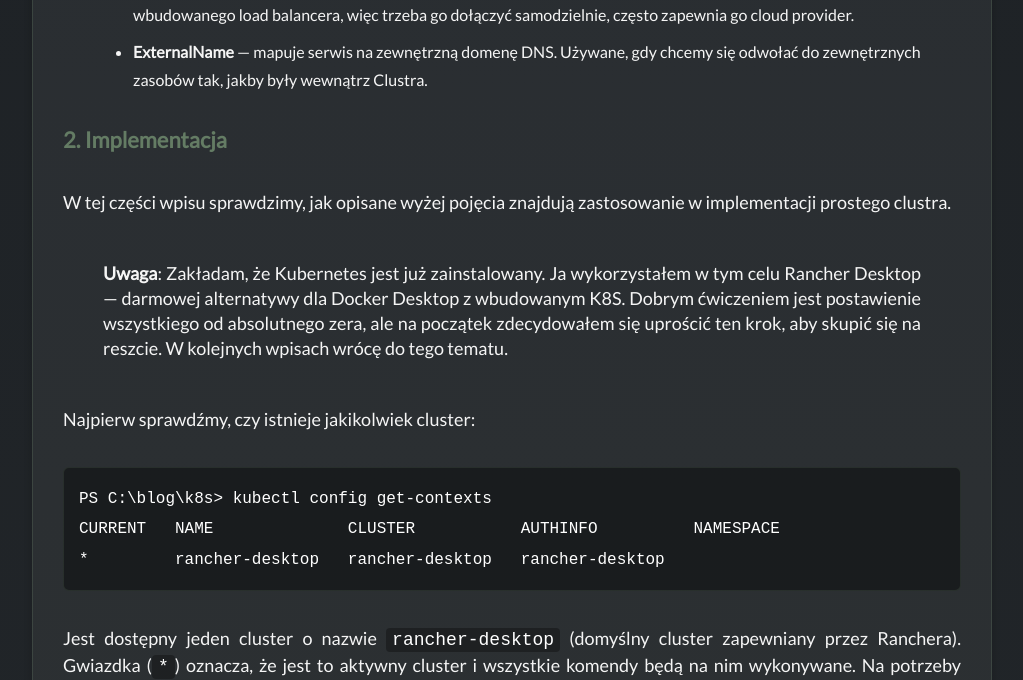
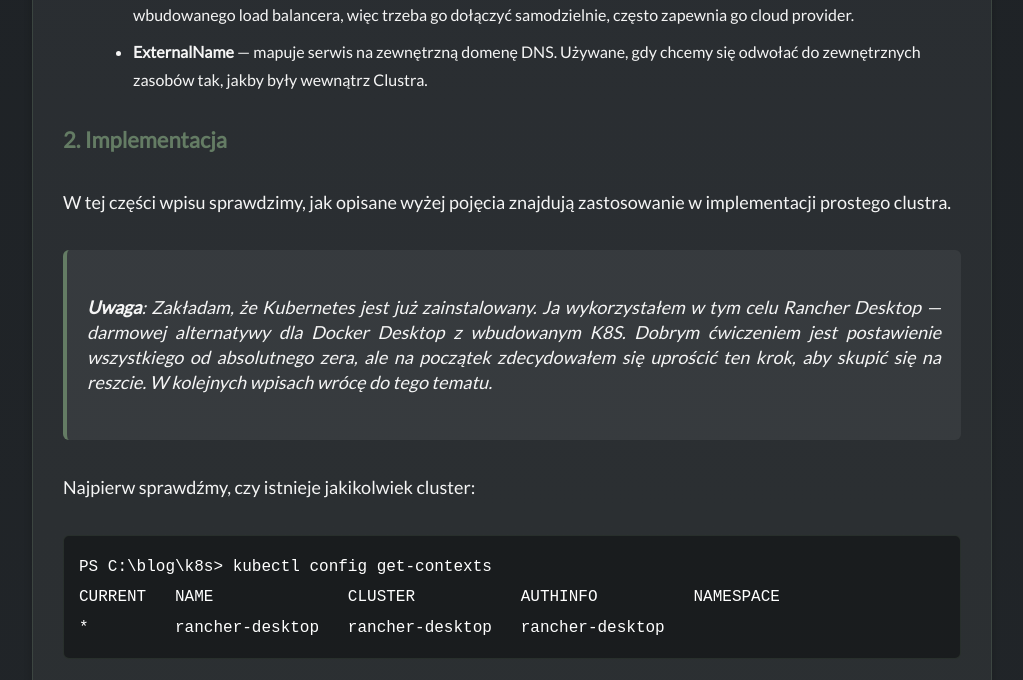
Before and after one commit to mpiotro4/mpiotro-pl, a Flask app: page /blog/2024-11-14-my-first-k8s-cluster in a window 1280 px wide. Shown: the part 2348-3028 px from the top of the page, without its empty margins (128-1151 px from the left). Run offline with Flask 3, Linux system fonts and the light colour scheme.

Commit message:
add css for block quote

```diff
--- a/static/style.css
+++ b/static/style.css
@@ -468,3 +468,13 @@ footer {
 .hamburger {
     display: none;
 }
+
+.blog-post-content blockquote {
+    margin: 20px 0;
+    padding: 15px 20px;
+    background-color: rgba(255,255,255,0.06);
+    border-left: 4px solid rgb(100,124,100);
+    font-style: italic;
+    color: rgba(255,255,255,0.85);
+    border-radius: 6px;
+}
```
